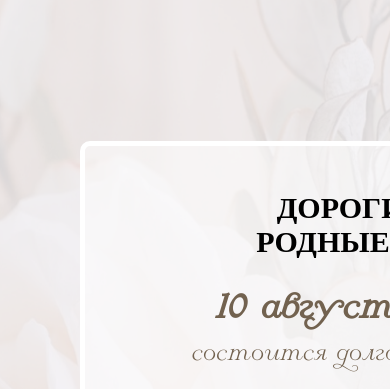
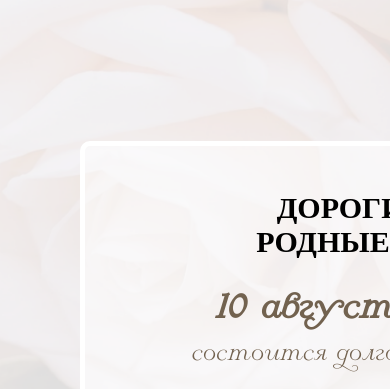
Before and after one commit to RusSuk/s, a plain HTML site: page index.html in a window 390 px wide. Shown: the part 856-1245 px from the top of the page. Drawn offline with Linux system fonts and the light colour scheme; a web font is replaced by a local one.

Commit message:
Add files via upload

```diff
--- a/style.css
+++ b/style.css
@@ -820,7 +820,9 @@ nav ul li {
   body {
     margin: auto auto; /* Центрирование содержимого */
     max-width: 800px; /* Максимальная ширина содержимого */
+    background-image: url('FON/27_2.png'); /* Путь к изображению фона */
   }
+
   #guest-form {
     height: 1600px;
   }
@@ -887,6 +889,9 @@ nav ul li {
 }
 
 @media screen and (max-width: 760px) {
+  body {
+    background-image: url('FON/27_3.png'); /* Путь к изображению фона */
+  }
 
   #guest-form {
     height: 1650px;
```
